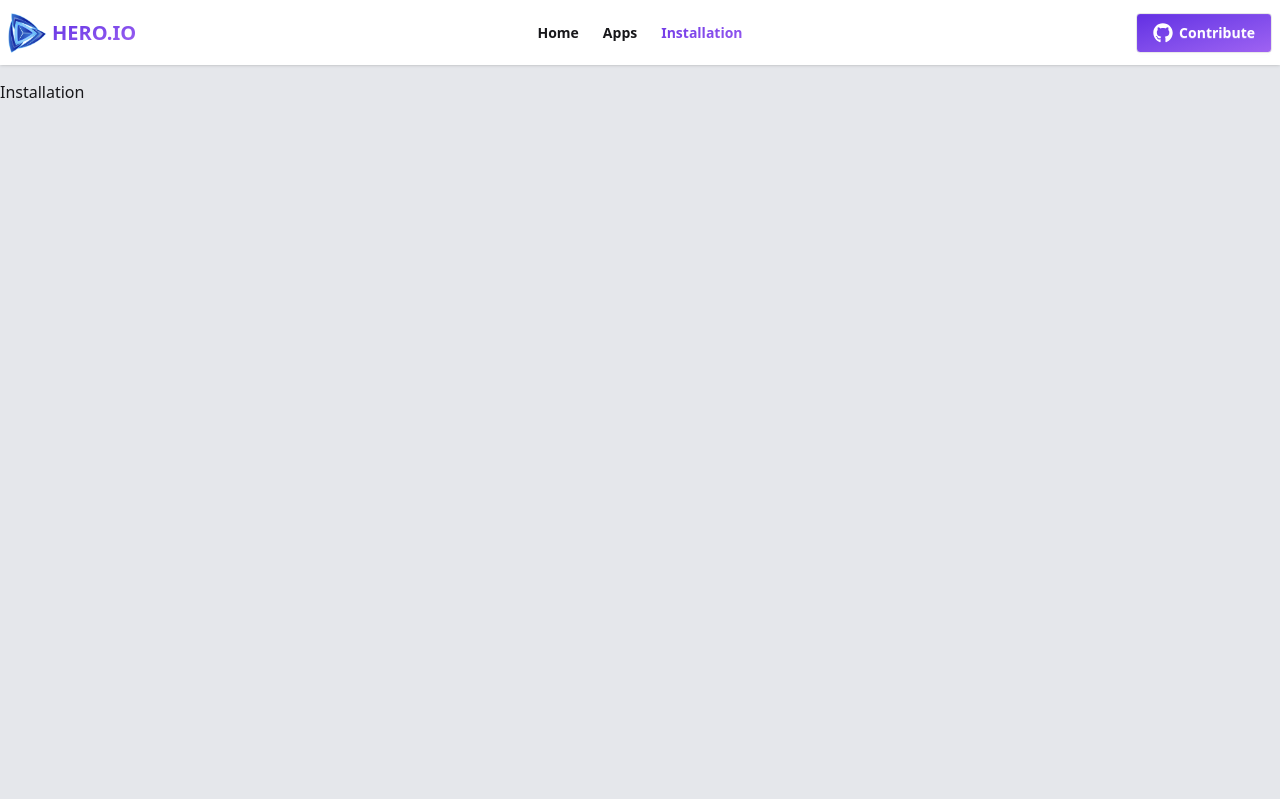
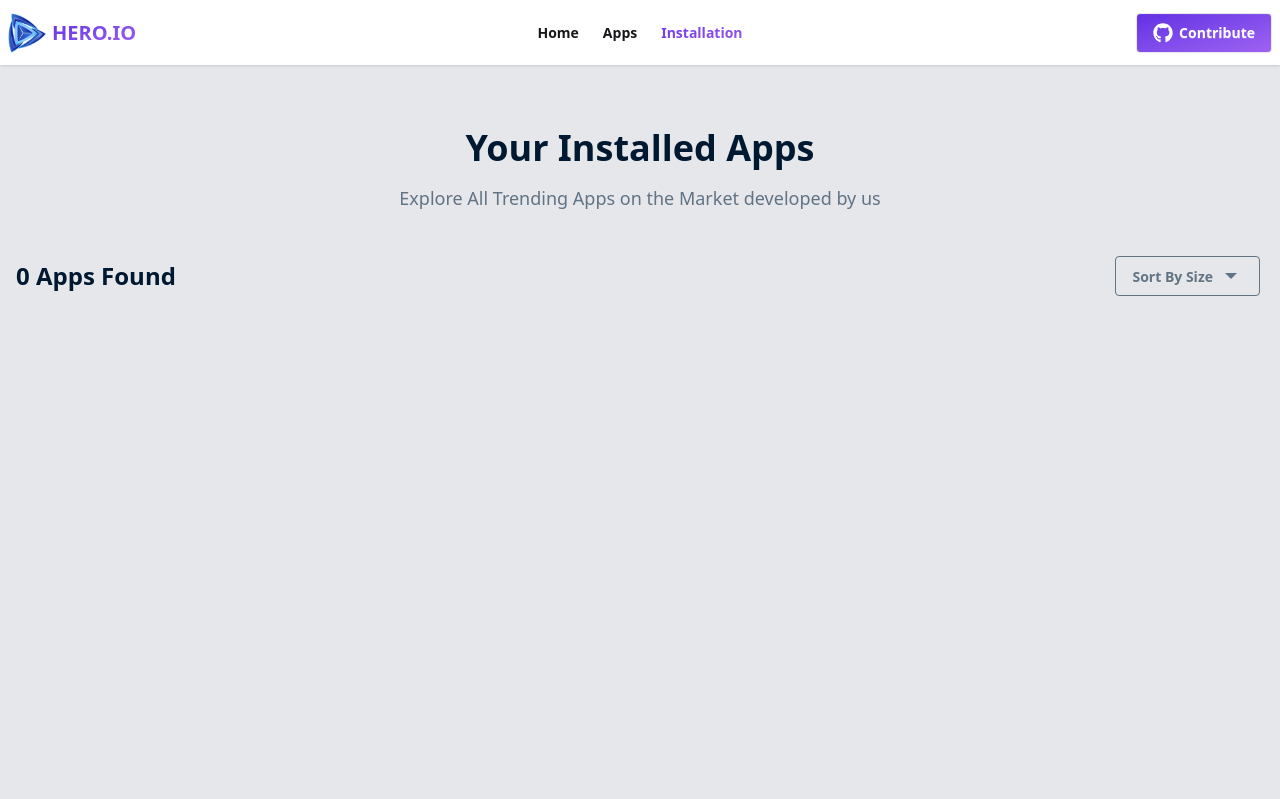
Before and after one commit to Wahed-Shawn/Assignment-Eight, a React (Vite) app: page /installation in a window 1280 px wide. Shown: the top 799 px of the page. Built offline with nearby package versions, Linux system fonts and the light colour scheme.

Commit message:
implemented installation page

```diff
--- /dev/null
+++ b/src/components/InstalledAppCard.jsx
@@ -0,0 +1,43 @@
+import React from 'react';
+import { FaStar } from 'react-icons/fa';
+import { MdOutlineFileDownload } from 'react-icons/md';
+
+const InstalledAppCard = ({ installed, setWishlist }) => {
+    const { image, title, reviews, size, downloads, id } = installed
+
+    const handleRemove = () => {
+        const wishlistedItem = JSON.parse(localStorage.getItem('wishlist'))
+        const updatedWishlist = wishlistedItem.filter(w => w.id !== id)
+        localStorage.setItem('wishlist', JSON.stringify(updatedWishlist))
+        setWishlist(updatedWishlist)
+    }
+
+    return (
+        <div className='flex items-center justify-between bg-white p-4 rounded-xl'>
+            <div className='flex items-center gap-4'>
+                <div className='h-20 w-20'>
+                    <img src={image} className='h-full object-contain' />
+                </div>
+                <div>
+                    <h1 className='text-[#001931] text-xl font-semibold mb-5'>{title}</h1>
+                    <div className='flex items-center gap-4'>
+                        <div className='flex items-center gap-1 text-[#00D390]'>
+                            <MdOutlineFileDownload />
+                            <p>{downloads}</p>
+                        </div>
+                        <div className='flex items-center gap-1 text-[#FF8811]'>
+                            <FaStar />
+                            <p>{reviews}</p>
+                        </div>
+                        <div className='flex items-center gap-1 text-[#627382]'>
+                            <p>{size} MB</p>
+                        </div>
+                    </div>
+                </div>
+            </div>
+            <button onClick={() => handleRemove()} className='btn btn-primary bg-[#00D390] border-0 text-white'>Uninstall</button>
+        </div>
+    );
+};
+
+export default InstalledAppCard;
--- a/src/pages/Apps.jsx
+++ b/src/pages/Apps.jsx
@@ -1,8 +1,9 @@
-import React from 'react';
+import React, { useState } from 'react';
 import useFetchApps from '../hooks/useFetchApps';
 import AppCard from '../components/AppCard';
 
 const Apps = () => {
+    const[search,setSearch] = useState('')
     const{apps} = useFetchApps()
 
 
--- a/src/pages/Installation.jsx
+++ b/src/pages/Installation.jsx
@@ -1,9 +1,38 @@
-import React from 'react';
+import React, { useEffect, useState } from 'react';
+import { IoMdArrowDropdown } from 'react-icons/io';
+import InstalledAppCard from '../components/InstalledAppCard';
 
 const Installation = () => {
+    const [wishlist, setWishlist] = useState([])
+    useEffect(() => {
+        const installedApps = JSON.parse(localStorage.getItem('wishlist'))
+        installedApps && setWishlist(installedApps)
+    }, [])
+
     return (
-        <div>
-            Installation
+        <div className='mt-12 px-4'>
+            <h1 className='text-center text-[#001931] text-4xl font-bold'>Your Installed Apps</h1>
+            <p className='text-center text-[#627382] text-lg mt-4 mb-10'>Explore All Trending Apps on the Market developed by us</p>
+            <div className='flex items-center justify-between mb-4'>
+                <p className='text-2xl text-[#001931] font-bold'>{wishlist.length} Apps Found</p>
+                <div className="dropdown dropdown-bottom dropdown-end">
+                    <div tabIndex={0} role="button" className="btn m-1 text-[#627382] btn-outline">
+                        <span>Sort By Size</span>
+                        <IoMdArrowDropdown className='text-[1.5rem]' />
+                    </div>
+                    <ul tabIndex="-1" className="dropdown-content menu bg-base-100 rounded-box z-1 w-40 p-2 shadow-sm">
+                        <li><button>High -&gt; low</button></li>
+                        <li><button>Low -&gt; High</button></li>
+                    </ul>
+                </div>
+            </div>
+
+
+            <div className="space-y-4">
+                {
+                    wishlist.map(installed => <InstalledAppCard key={installed.id} installed={installed} setWishlist={setWishlist} />)
+                }
+            </div>
         </div>
     );
 };
```
